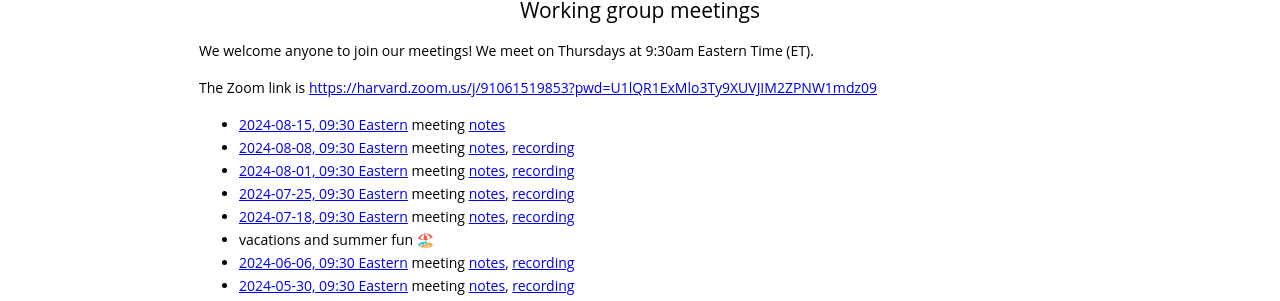
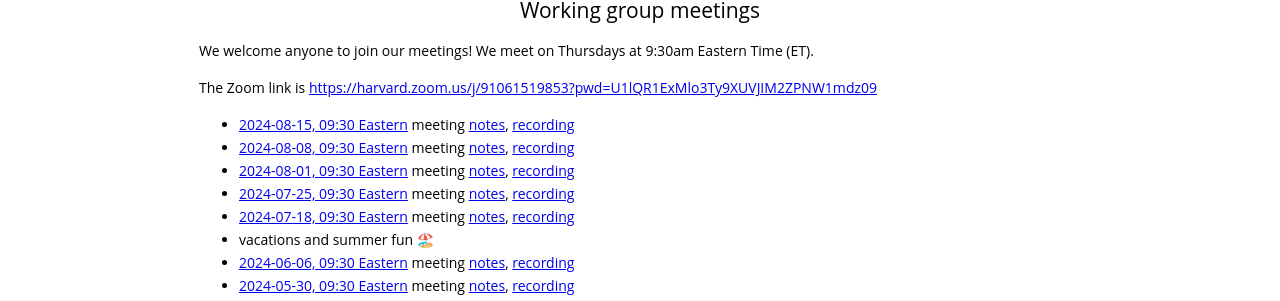
Before and after one commit to gdcc/ct.gdcc.io, a Jekyll site: the page built from index.md, in a window 1280 px wide and 900 px high, scrolled down 1703 px. Shown: the part 145-446 px from the top of the window. Built offline with Jekyll 4.4.1, drawn with Linux system fonts in a browser that asks for light colours; our own code applies the rules of GitHub Pages for plain Markdown files.

Commit message:
Meeting Aug 15th
Meeting Aug 15th

```diff
--- a/index.md
+++ b/index.md
@@ -62,7 +62,7 @@ We welcome anyone to join our meetings! We meet on Thursdays at 9:30am Eastern T
 
 The Zoom link is <https://harvard.zoom.us/j/91061519853?pwd=U1lQR1ExMlo3Ty9XUVJIM2ZPNW1mdz09>
 
-- [2024-08-15, 09:30 Eastern](https://time.is/compare/0930_15_Aug_2024_in_Boston) meeting [notes](https://docs.google.com/document/d/1DvMPqRwPROttchBRz2oOkeFpPY-ruO9tYHkbkEKxUbM/edit?usp=sharing)
+- [2024-08-15, 09:30 Eastern](https://time.is/compare/0930_15_Aug_2024_in_Boston) meeting [notes](https://docs.google.com/document/d/1DvMPqRwPROttchBRz2oOkeFpPY-ruO9tYHkbkEKxUbM/edit?usp=sharing), [recording](https://harvard.zoom.us/rec/share/MtAOhUuG-abIF72gXCNQBOHshawfXG5WLdZNNiD5zbfC3FrezReOoyCFk2pvYxv9.cZCHOtECVqC0DRUt)
 - [2024-08-08, 09:30 Eastern](https://time.is/compare/0930_8_Aug_2024_in_Boston) meeting [notes](https://docs.google.com/document/d/1SdHpLCWWQRH0gqURbv1S_7JTIgWgu0hmfKxkee9Ad2M/edit?usp=sharing), [recording](https://harvard.zoom.us/rec/share/xuNwKGvGUALyTcz17n3uA4FJVn4JbLFm5W5c23sEbO-41fDrkzZiArmUtS09Z4oK.UvQ2p4AW8sXRWV1C)
 - [2024-08-01, 09:30 Eastern](https://time.is/compare/0930_1_Aug_2024_in_Boston) meeting [notes](https://docs.google.com/document/d/1nm3BjpUS84jvh4bhDs3OUrA6wGHaNEfgi2MGZ4_1-qU/edit?usp=sharing), [recording](https://harvard.zoom.us/rec/share/TYufTkjgGRtXohXUjwvNrRr69rdP9ptxCh7zpAaNyRs64IIEib4BOpzeiE92Qd2u.wO4AzDin8vVJCWf4)
 - [2024-07-25, 09:30 Eastern](https://time.is/compare/0930_25_July_2024_in_Boston) meeting [notes](https://docs.google.com/document/d/13Zxg_iFiTOYfIJkUSmb7ytL-OeIc2vPGCuoOvtPAd6w/edit?usp=sharing), [recording](https://harvard.zoom.us/rec/share/qe2z_Zw-ZzmIRHraO0tDY6DNhe6j7d6ee8nszDBwqr-DEUNLFe081r7YJaxVeTlT.87dxNgGvYGs70Z55)
```
